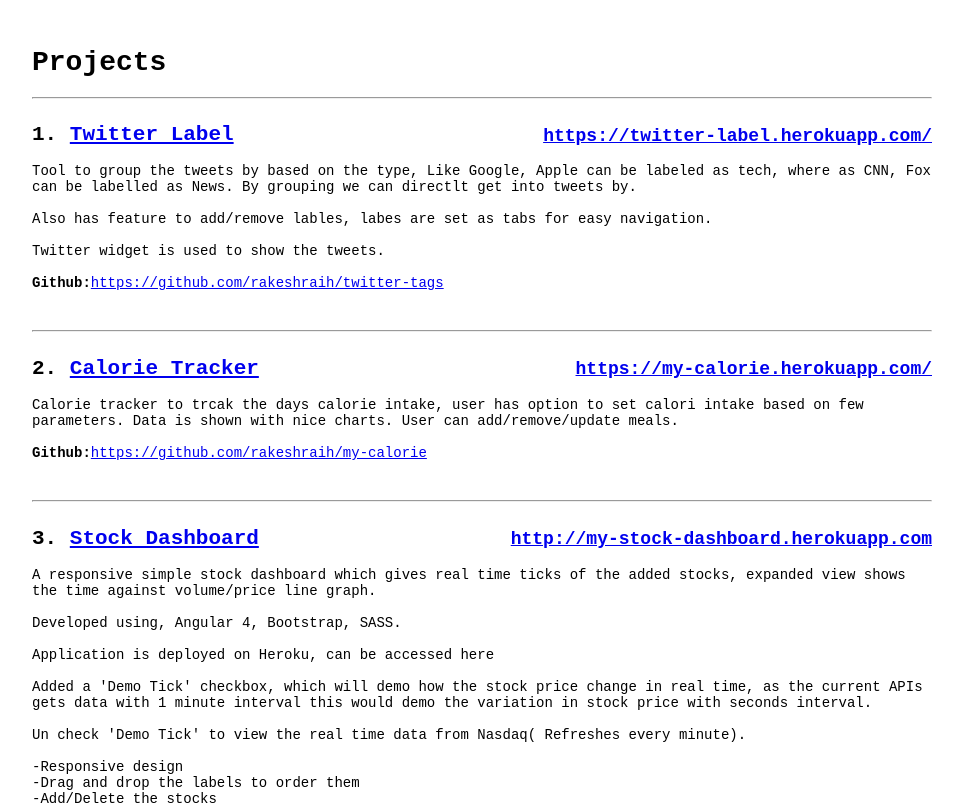
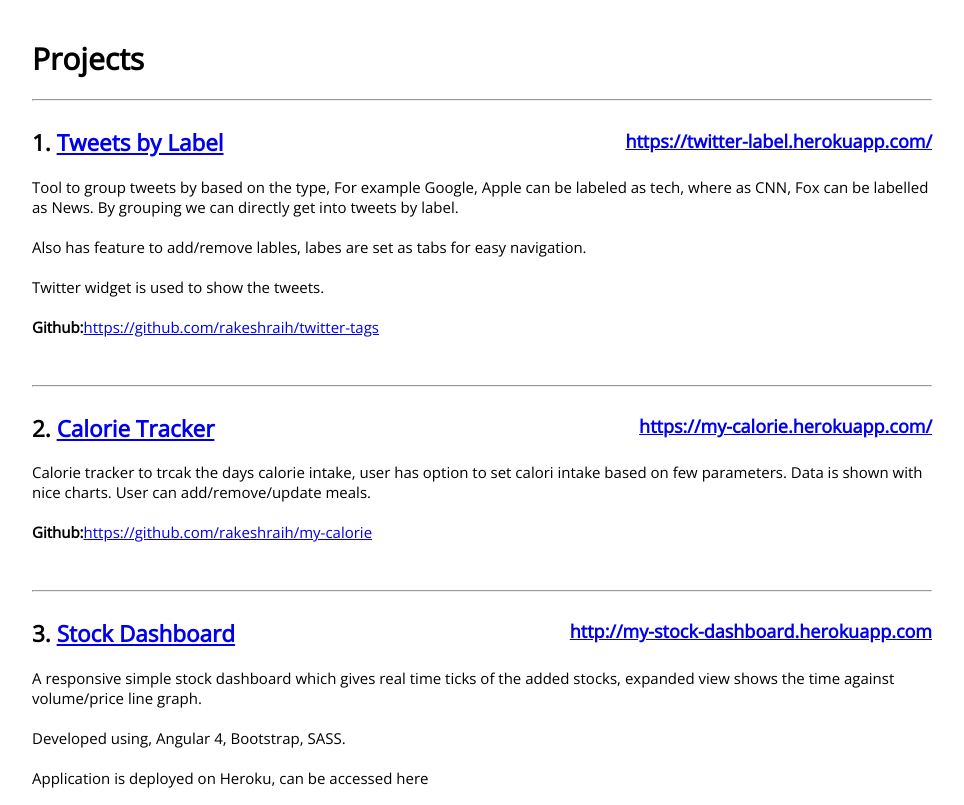
Before and after one commit to rakeshraih/web-works, an Angular app: page / in a window 1280 px wide. Shown: the top 805 px of the page, without its empty margins (158-1122 px from the left). Built offline with nearby package versions, Linux system fonts and the light colour scheme.

Commit message:
Content edits

```diff
--- a/src/app/app.component.css
+++ b/src/app/app.component.css
@@ -1,9 +1,9 @@
 .container{
     margin:auto;
     max-width: 900px;
-    padding: 20px;
-    font-family: monospace;
-    font-size: 14px;
+    padding: 10px 20px 20px 20px;
+    font-family: 'Open Sans', sans-serif;
+    font-size: 15px;
 }
 
 .title-holder{
--- a/src/app/app.component.html
+++ b/src/app/app.component.html
@@ -4,11 +4,11 @@
   <hr>
   <div>
   <div class="title-holder">
-    <h2>1. <a target="_blank" href="https://twitter-label.herokuapp.com/">Twitter Label</a></h2> <a target="_blank" href="https://twitter-label.herokuapp.com/">https://twitter-label.herokuapp.com/</a>
+    <h2>1. <a target="_blank" href="https://twitter-label.herokuapp.com/">Tweets by Label</a></h2> <a target="_blank" href="https://twitter-label.herokuapp.com/">https://twitter-label.herokuapp.com/</a>
   </div>
    <div>
     <div>
-        Tool to group the tweets by based on the type, Like Google, Apple can be labeled as tech, where as CNN, Fox can be labelled as News. By grouping we can directlt get into tweets by.
+        Tool to group tweets by based on the type, For example Google, Apple can be labeled as tech, where as CNN, Fox can be labelled as News. By grouping we can directly get into tweets by label.
         <br/><br/>
         Also has feature to add/remove lables, labes are set as tabs for easy navigation.
         <br/><br/>Twitter widget is used to show the tweets.
@@ -52,12 +52,12 @@
                 <br/><br/>
                 Un check 'Demo Tick' to view the real time data from Nasdaq( Refreshes every minute).
                 <br/><br/>
-                -Responsive design<br/>
-                -Drag and drop the labels to order them<br/>
-                -Add/Delete the stocks<br/>
-                -Stock suggestion on key enter<br/>
-                -Randomize the label width<br/>
-                -Real time stock quotes are provide by <a href="https://www.alphavantage.co/">Alpha Advantage</a><br/>
+                - Responsive design<br/>
+                - Drag and drop the labels to order them<br/>
+                - Add/Delete the stocks<br/>
+                - Stock suggestion on key enter<br/>
+                - Randomize the label width<br/>
+                - Real time stock quotes are provide by <a href="https://www.alphavantage.co/">Alpha Advantage</a><br/>
                 <br/><br/>
             </div>
             <b>Github:</b> <a target="_blank" href="https://github.com/rakeshraih/stock-dashboard">https://github.com/rakeshraih/stock-dashboard</a>
@@ -88,7 +88,6 @@
                   <b>Github:</b> <a target="_blank" href="https://github.com/rakeshraih/">https://github.com/rakeshraih/</a><br/><br/>
                   <b>CodePen Styles:</b> <a target="_blank" href="https://codepen.io/collection/DmOaxR/">https://codepen.io/collection/DmOaxR/</a>
 
-                    <hr>
                </div>
 
 
--- a/src/index.html
+++ b/src/index.html
@@ -3,8 +3,8 @@
 <head>
   <meta charset="utf-8">
   <title>Projects</title>
-  <base href="/">
   <meta name="viewport" content="width=device-width, initial-scale=1">
+  <link href="https://fonts.googleapis.com/css?family=Open+Sans" rel="stylesheet">
 </head>
 <body>
   <app-root></app-root>
```
